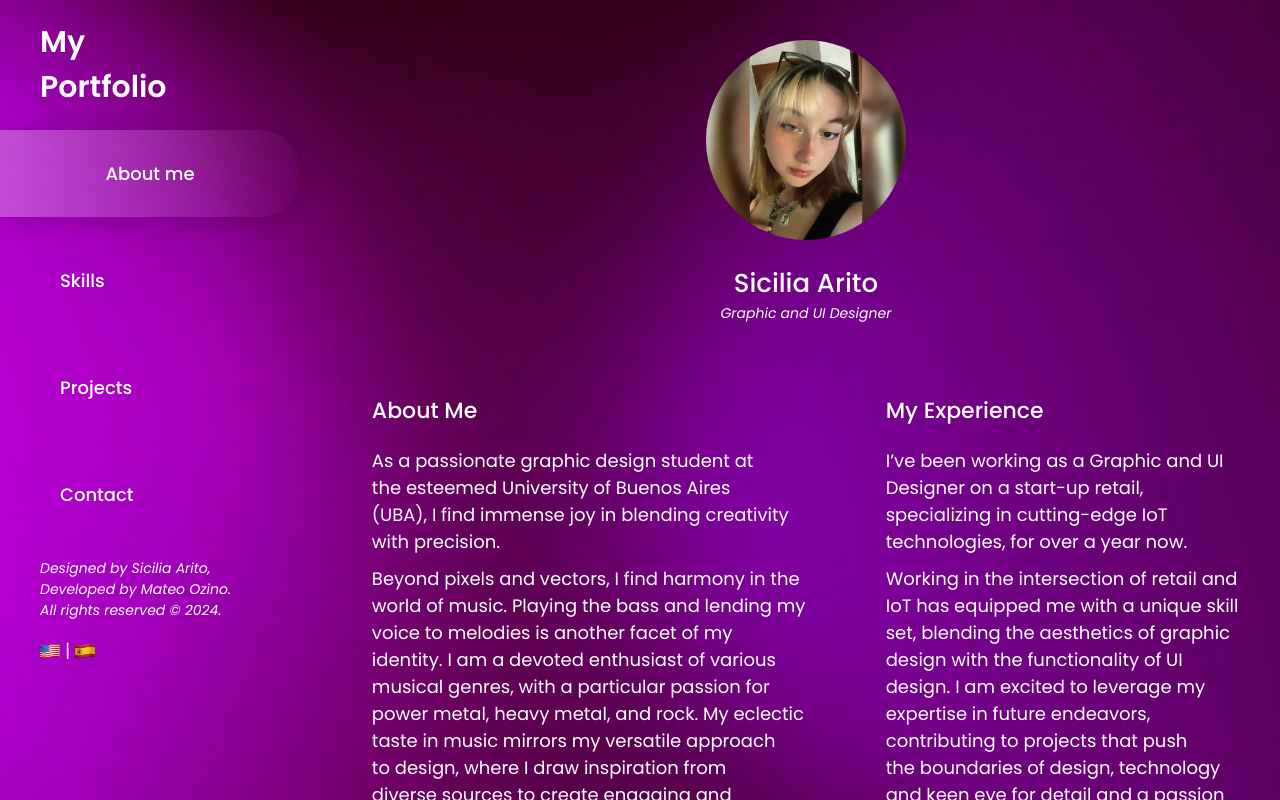
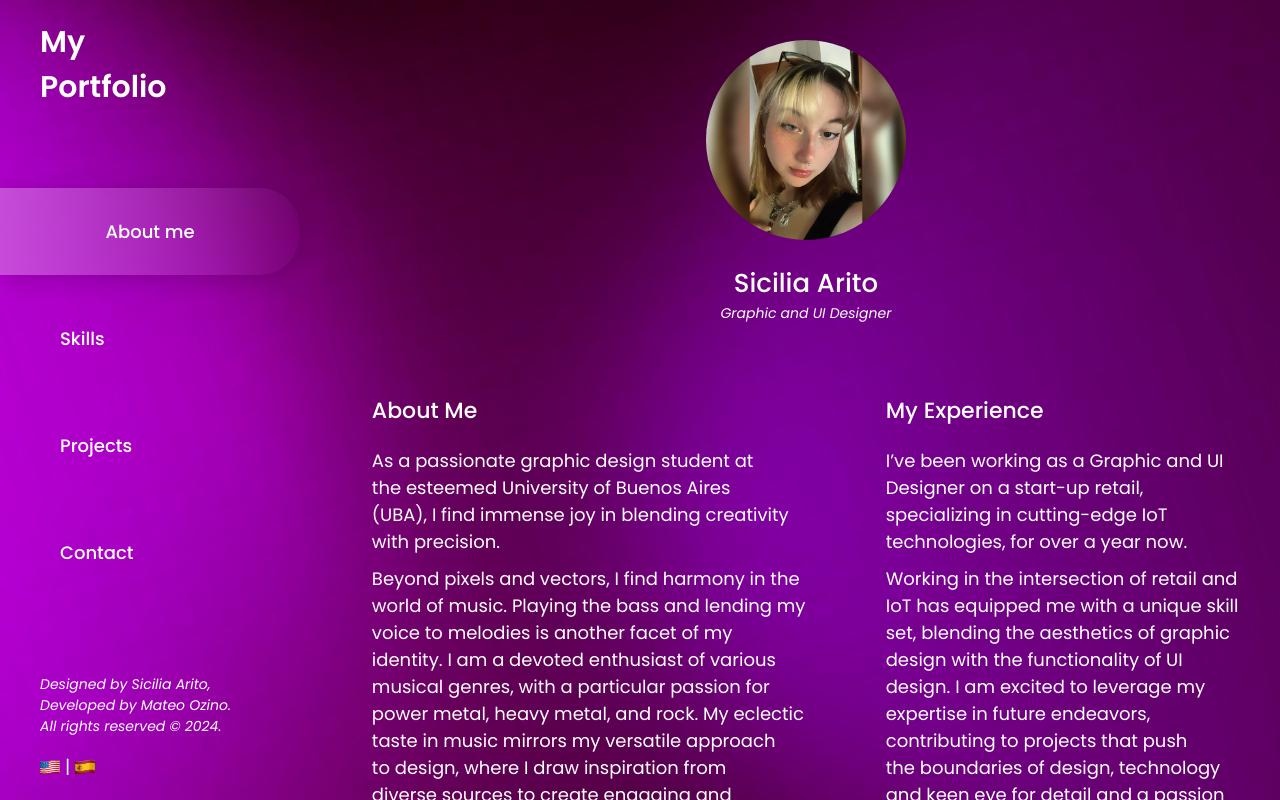
Before and after one commit to Mateo-Ozino/portfolio-sici-react, a React (Vite) app: page / in a window 1280 px wide. Built offline with nearby package versions, Linux system fonts and the light colour scheme.

Commit message:
fix en el flex de la navbar

```diff
--- a/src/css/style.css
+++ b/src/css/style.css
@@ -89,8 +89,8 @@ main {
   height: 100%;
   display: flex;
   flex-direction: column;
-  justify-content: initial;
-  align-items: space-between;
+  justify-content: space-between;
+  align-items: initial;
   gap: 20px;
   padding-top: 20px;
   padding-bottom: 20px;
--- a/src/scss/style.scss
+++ b/src/scss/style.scss
@@ -22,7 +22,7 @@
 .menu {
   width: 100%;
   height: 100%;
-  @include mixins.flex-column($align: space-between, $gap: 20px);
+  @include mixins.flex-column($justify: space-between, $gap: 20px);
   padding-top: 20px;
   padding-bottom: 20px;
   &__responsive {
```
Also changed, not shown: 1 other file (tests, documents, lock files or other folders).
